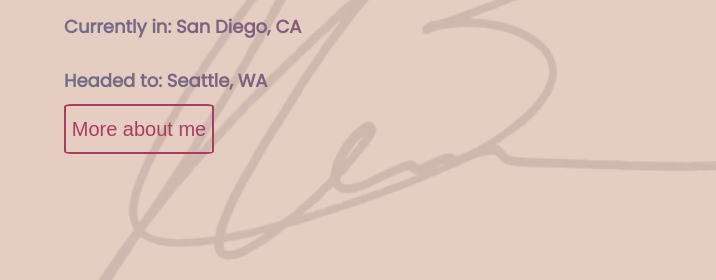
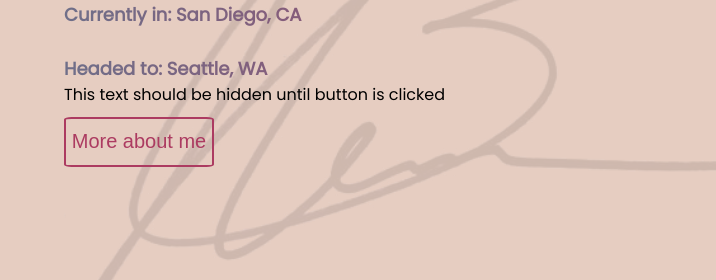
Before and after one commit to nsamadhana/nsamadhana.github.io, a plain HTML site: page index.html in a window 1280 px wide. Shown: the part 339-619 px from the top of the page, 0-716 px from the left. Drawn offline with Linux system fonts and the light colour scheme.

Commit message:
testing ssh key

```diff
--- a/index.html
+++ b/index.html
@@ -38,7 +38,7 @@
                     Headed to: Seattle, WA
                     </h4>
                     <div id = "moreBio">
-                        <p></p>
+                        <p>This text should be hidden until button is clicked</p>
                     </div>
                     <button onclick="test();">More about me</button>
                 </div>
```
